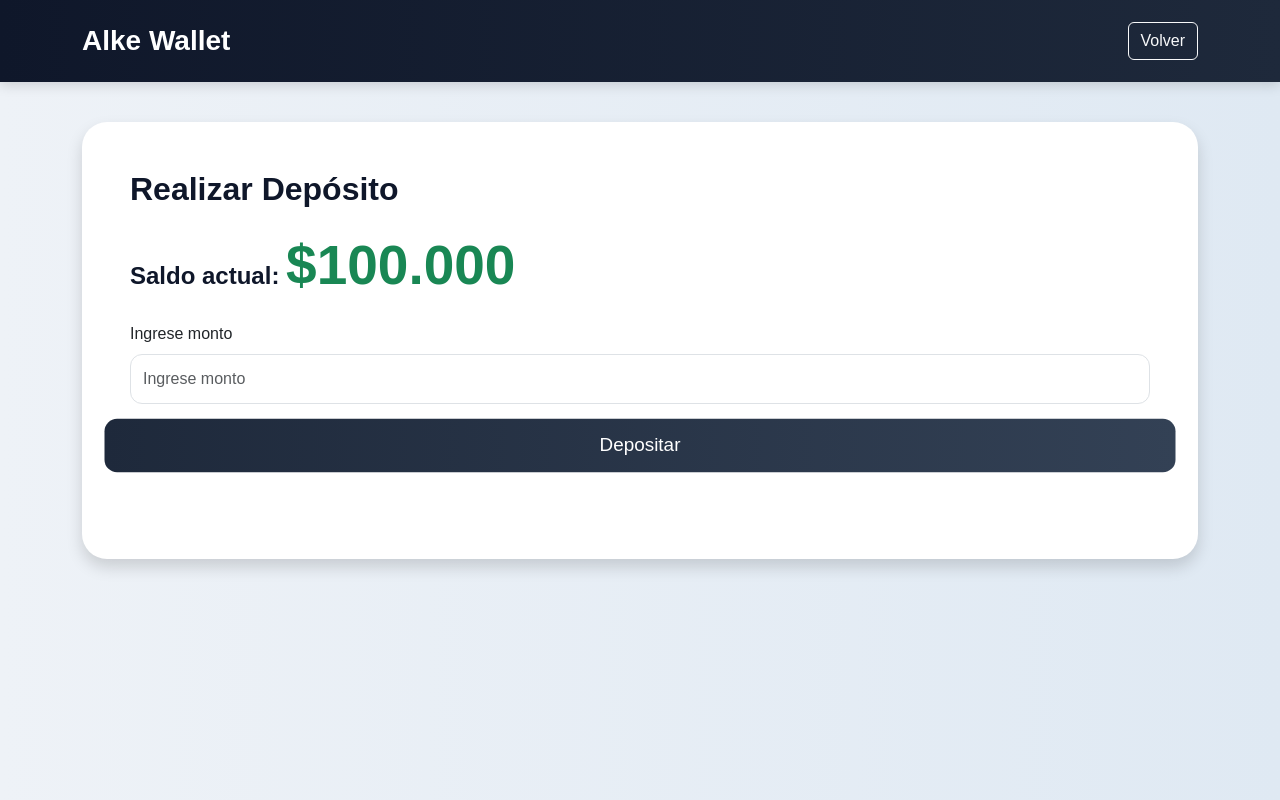
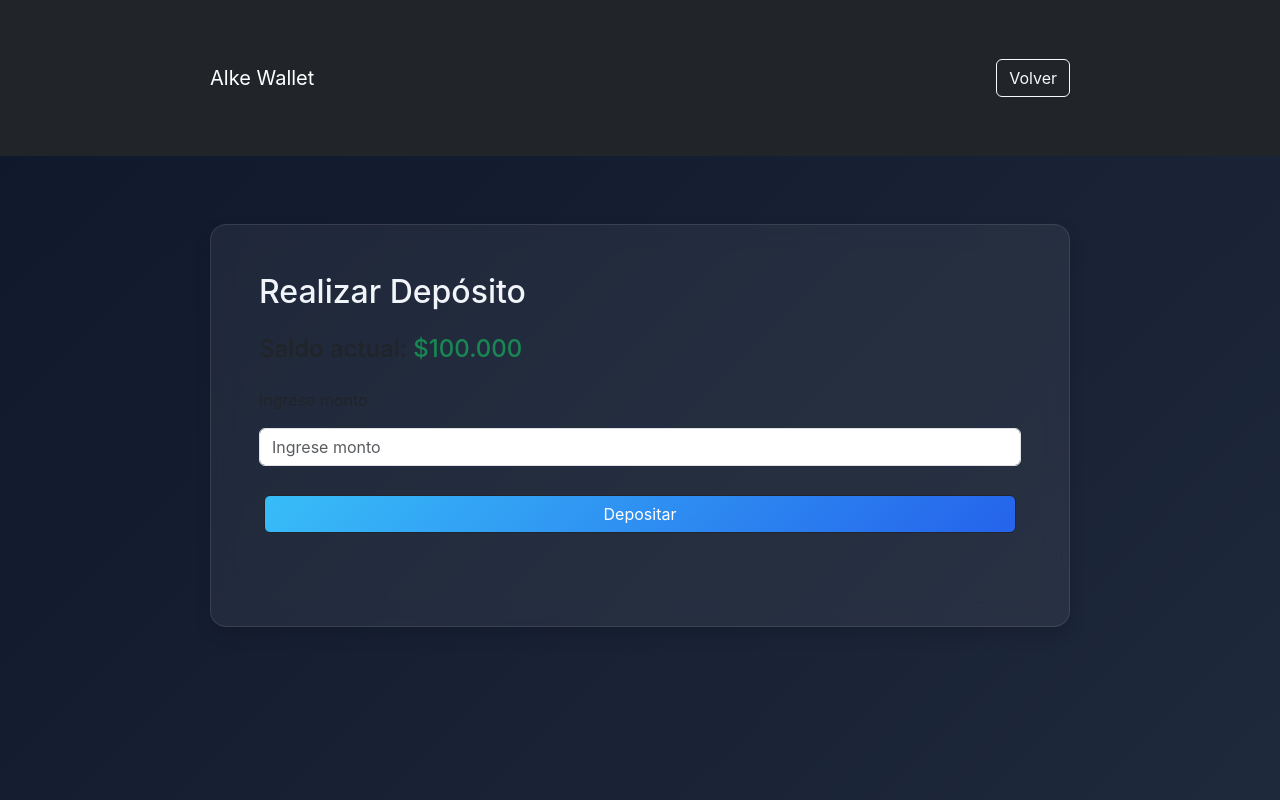
Before and after one commit to mamartinezordenes-cloud/alke-wallet, a plain HTML site: page deposit.html in a window 1280 px wide. Drawn offline with nearby package versions, Linux system fonts and the light colour scheme.

Commit message:
restauracion y mejora UI fintech

```diff
--- a/css/styles.css
+++ b/css/styles.css
@@ -1,202 +1,95 @@
+/* =========================
+   BASE GENERAL
+========================= */
+
 body {
-
-background: linear-gradient(to right, #eef2f7, #dfe9f3);
-
-font-family: Arial, Helvetica, sans-serif;
-
-min-height: 100vh;
-
+    margin: 0;
+    font-family: 'Inter', sans-serif;
+    background: linear-gradient(135deg, #0f172a, #1e293b);
+    color: #e2e8f0;
 }
 
-/* NAVBAR */
+/* =========================
+   CONTENEDOR GENERAL
+========================= */
 
-.navbar {
-
-background: linear-gradient(to right, #0f172a, #1e293b) !important;
-
-box-shadow: 0px 3px 12px rgba(0,0,0,0.15);
-
-padding: 15px;
-
+.container {
+    max-width: 900px;
+    margin: 30px auto;
+    padding: 20px;
 }
 
-.navbar-brand {
+/* =========================
+   TARJETAS (CARDS)
+========================= */
 
-font-size: 28px;
-
-font-weight: bold;
-
+.card {
+    background: rgba(255, 255, 255, 0.06);
+    border: 1px solid rgba(255, 255, 255, 0.1);
+    border-radius: 16px;
+    padding: 20px;
+    margin-bottom: 20px;
+    backdrop-filter: blur(12px);
+    box-shadow: 0 10px 30px rgba(0,0,0,0.3);
+    transition: transform 0.3s ease, box-shadow 0.3s ease;
 }
 
-.nav-link {
-
-font-size: 18px;
-
-transition: 0.3s;
-
+.card:hover {
+    transform: translateY(-5px);
+    box-shadow: 0 15px 40px rgba(0,0,0,0.5);
 }
 
-.nav-link {
+/* =========================
+   BOTONES
+========================= */
 
-color: #38bdf8 !important;
-
+button {
+    background: linear-gradient(135deg, #38bdf8, #2563eb);
+    border: none;
+    padding: 10px 16px;
+    border-radius: 10px;
+    color: white;
+    font-weight: bold;
+    cursor: pointer;
+    margin: 5px;
+    transition: 0.3s ease;
 }
 
-/* TARJETAS */
-
-.card {
-
-border: none;
-
-border-radius: 25px;
-
-transition: 0.4s;
-
-background-color: white;
-
-overflow: hidden;
-
+button:hover {
+    transform: scale(1.05);
+    opacity: 0.9;
 }
 
-.card {
+/* =========================
+   INPUTS
+========================= */
 
-transform: translateY(-8px);
-
-box-shadow: 0px 10px 25px rgba(0,0,0,0.15);
-
+input {
+    width: 100%;
+    padding: 10px;
+    margin: 8px 0;
+    border-radius: 10px;
+    border: none;
+    outline: none;
 }
 
-/* TITULOS */
+/* =========================
+   TEXTOS
+========================= */
 
-h1, h2, h3, h4 {
-
-font-weight: bold;
-
-color: #0f172a;
-
+h1, h2, h3 {
+    color: #f1f5f9;
 }
 
-/* SALDO */
+/* =========================
+   LINKS
+========================= */
 
-#saldoMenu,
-#saldo,
-#saldoTransferencia {
-
-font-size: 55px;
-
-font-weight: bold;
-
-color: #16a34a;
-
+a {
+    color: #38bdf8;
+    text-decoration: none;
 }
 
-/* BOTONES */
-
-.btn-dark {
-
-background: linear-gradient(to right, #0f172a, #1e293b);
-
-border: none;
-
-border-radius: 12px;
-
-padding: 12px 25px;
-
-font-size: 18px;
-
-transition: 0.3s;
-
+a:hover {
+    text-decoration: underline;
 }
-
-.btn-dark {
-
-transform: scale(1.05);
-
-background: linear-gradient(to right, #1e293b, #334155);
-
-}
-
-/* FORMULARIOS */
-
-.form-control {
-
-border-radius: 12px;
-
-padding: 12px;
-
-}
-
-/* TABLAS */
-
-table {
-
-background-color: white;
-
-border-radius: 15px;
-
-overflow: hidden;
-
-}
-
-/* MENSAJES */
-
-#mensaje,
-#mensajeDeposito,
-#mensajeTransferencia,
-#mensajeMovimiento {
-
-font-weight: bold;
-
-margin-top: 10px;
-
-}
-
-/* CONTENEDORES */
-
-.container {
-
-animation: aparecer 0.6s ease;
-
-}
-
-/* ANIMACIÓN */
-
-@keyframes aparecer {
-
-from {
-
-    opacity: 0;
-
-    transform: translateY(20px);
-
-}
-
-to {
-
-    opacity: 1;
-
-    transform: translateY(0);
-
-}
-
-}
-
-/* RESPONSIVE */
-
-@media (max-width: 768px) {
-
-#saldoMenu,
-#saldo,
-#saldoTransferencia {
-
-    font-size: 40px;
-
-}
-
-.navbar-brand {
-
-    font-size: 22px;
-
-}
-
-}
```
Also changed, not shown: index.html (+45 -6 lines).
